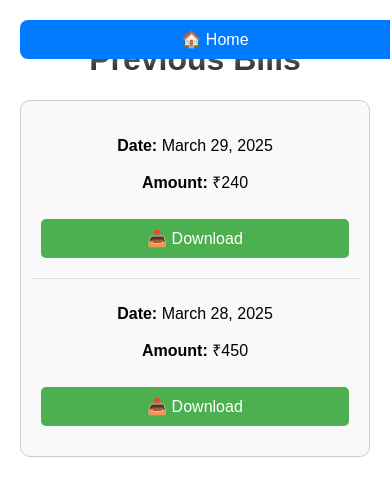
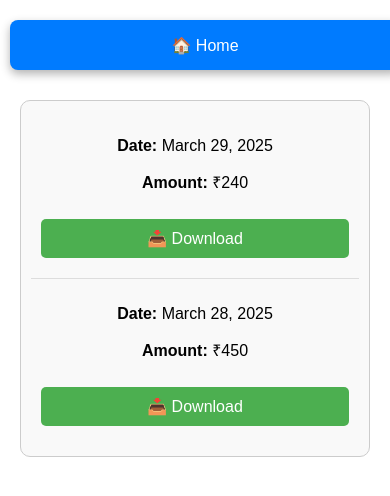
Before and after one commit to ishita1455/Govigyan_, a React (Create React App) app: page /bills in a window 390 px wide. Shown: the top 496 px of the page. Built offline with nearby package versions, Linux system fonts and the light colour scheme.

Commit message:
Update Payment.css

```diff
--- a/src/styles/Payment.css
+++ b/src/styles/Payment.css
@@ -1,42 +1,94 @@
 /* Payment Page Styles */
 .payment-page {
+    display: flex;
+    flex-direction: column;
+    justify-content: center;
+    align-items: center;
+    min-height: 100vh;
+    padding: 20px;
+    background: #121212; /* Dark Background */
+    color: #e0e0e0;
+    font-family: 'Poppins', sans-serif;
     text-align: center;
-    padding: 20px;
-    font-family: Arial, sans-serif;
 }
 
-  h1 {
-    color: #333;
+/* Title Styling */
+.payment-page h1 {
+    font-size: 2.5rem;
+    color: #ffffff;
+    margin-bottom: 10px;
+    text-shadow: 3px 3px 6px rgba(0, 0, 0, 0.5);
 }
 
-  h2 {
-    margin-bottom: 20px;
+/* Subheading */
+.payment-page h2 {
+    font-size: 1.5rem;
+    color: #b0b0b0;
+    margin-bottom: 30px;
 }
 
-  .payment-button {
-    background-color: #4CAF50;
-    color: white;
-    padding: 10px 20px;
-    border: none;
-    cursor: pointer;
-    font-size: 18px;
-    margin: 10px;
+/* Button Container */
+.button-container {
+    display: flex;
+    justify-content: center;
+    gap: 20px;
+    flex-wrap: wrap;
 }
 
-  .payment-button:hover {
-    background-color: #45a049;
+/* Common Button Styling */
+.payment-button, .home-btn {
+    background: #1f7a8c;
+    color: #ffffff;
+    font-size: 1.2rem;
+    padding: 12px 24px;
+    border: 2px solid #0d3b4e;
+    border-radius: 8px;
+    cursor: pointer;
+    transition: all 0.3s ease;
+    box-shadow: 0 4px 10px rgba(0, 0, 0, 0.3);
+    width: 240px; /* Uniform button width */
+    height: 50px; /* Uniform button height */
+    display: flex;
+    align-items: center;
+    justify-content: center;
 }
 
-  .home-btn {
-    background-color: #007BFF;
-    color: white;
-    padding: 10px 20px;
-    border: none;
-    cursor: pointer;
-    font-size: 18px;
-    margin: 10px;
+/* Payment Button */
+.payment-button {
+    background: #4CAF50;
+    border-color: #388E3C;
 }
 
-  .home-btn:hover {
-    background-color: #0056b3;
+/* Home Button */
+.home-btn {
+    background: #007BFF;
+    border-color: #0056b3;
 }
+
+/* Hover Effects */
+.payment-button:hover, .home-btn:hover {
+    opacity: 0.9;
+    transform: translateY(-2px);
+}
+
+/* Responsive Design */
+@media (max-width: 768px) {
+    .payment-page h1 {
+        font-size: 2rem;
+    }
+
+    .payment-page h2 {
+        font-size: 1.2rem;
+    }
+
+    .button-container {
+        flex-direction: column;
+        gap: 15px;
+    }
+
+    .payment-button, .home-btn {
+        width: 100%;
+        font-size: 1rem;
+        padding: 10px 20px;
+    }
+}
```
Lines whose indentation alone changed are shown as unchanged.
